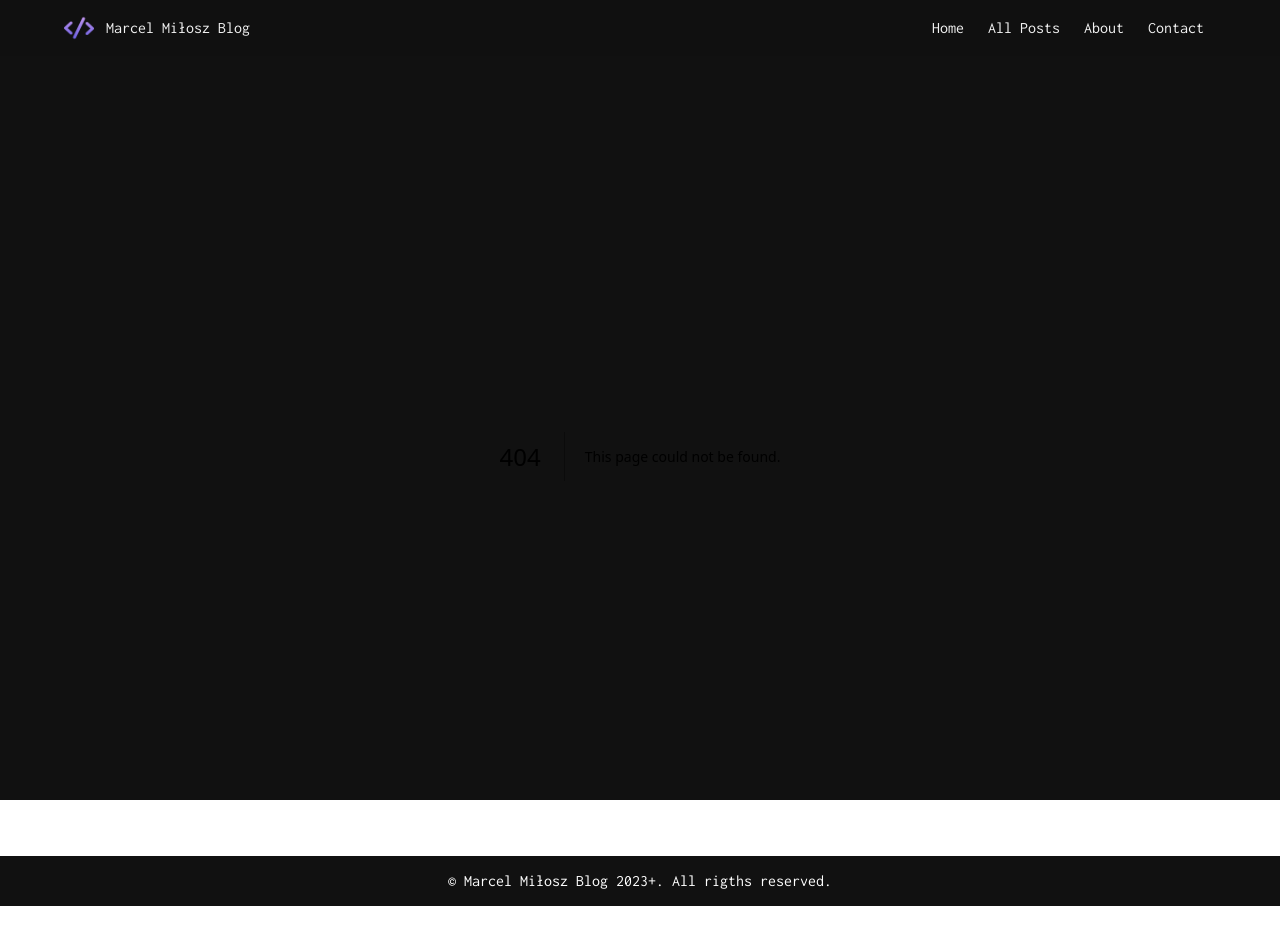
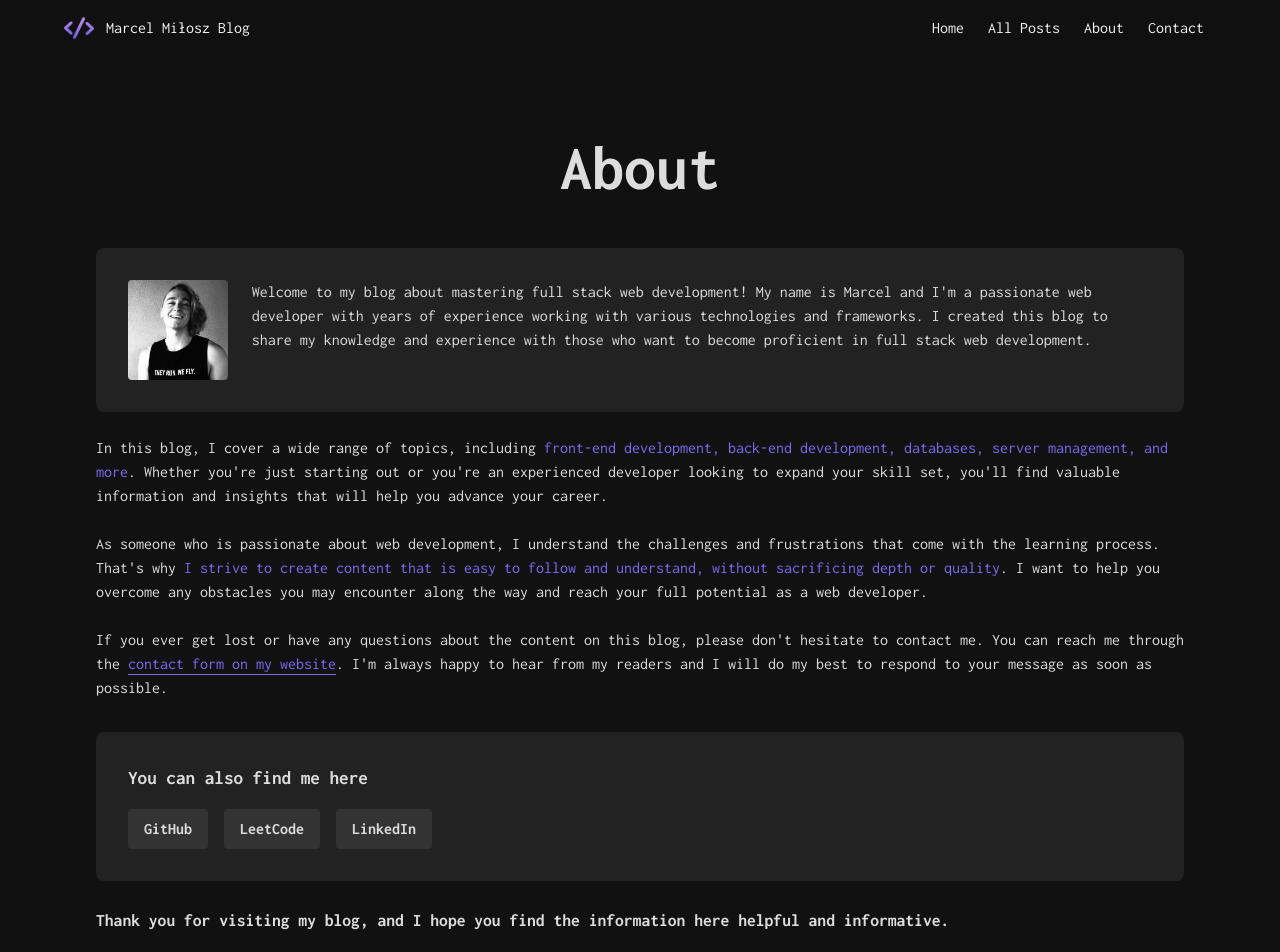
Before and after one commit to marcelmilosz/myBlog-NextJs-React-MongoDb, a Next.js app: page /about in a window 1280 px wide. Before the commit this address had no page. Shown: the top 952 px of the page. Before the commit the page ends 906 px from the top, so only its background shows below. Built offline with nearby package versions, Linux system fonts and the light colour scheme.

Commit message:
Added about page with styling

```diff
--- a/components/home-page/hero.module.scss
+++ b/components/home-page/hero.module.scss
@@ -6,7 +6,7 @@
 
     background-color: #111;
 
-    padding: 6rem 0;
+    padding: 4rem 0;
 
     display: flex;
     flex-direction: row;
@@ -21,7 +21,7 @@
         align-items: center;
         justify-content: center;
 
-        padding-top: 3rem;
+        padding-top: 2rem;
 
         p {
             color: #fff;
--- a/components/layout/layout.module.scss
+++ b/components/layout/layout.module.scss
@@ -29,7 +29,7 @@
 
 .Page {
     width: 100%;
-    height: 100%;
+    min-height: 100%;
     min-height: 100%;
     padding-top: 56px;
 
--- a/components/layout/main-navigation.js
+++ b/components/layout/main-navigation.js
@@ -35,8 +35,8 @@ function MainNavigation() {
                         <div className="navbar-item">
                             <Link className={classes.navLink} href="/"><p className="navbar-item">Home</p></Link>
                             <Link className={classes.navLink} href="/posts"><p className="navbar-item">All Posts</p></Link>
-                            <Link className={classes.navLink} href="/"><p className="navbar-item">About</p></Link>
-                            <Link className={classes.navLink} href="/"><p className="navbar-item">Contact</p></Link>
+                            <Link className={classes.navLink} href="/about"><p className="navbar-item">About</p></Link>
+                            <Link className={classes.navLink} href="/contact"><p className="navbar-item">Contact</p></Link>
                         </div>
                     </div>
                 </div>
@@ -47,20 +47,5 @@ function MainNavigation() {
     )
 }
 
-{/* // <header className={classes.Header}>
-        //     <div className={classes.LogoContainer}>
-        //         <Image src={LogoImage} alt={"Logo - home page"} width={512} height={512} />
-        //         <a className={classes.Link} href="/"> <Logo /> </a>
-        //     </div>
-
-        //     <nav>
-        //         <ul>
-        //             <li> <a className={classes.Link} href="/"> Home </a> </li>
-        //             <li> <a className={classes.Link} href="/posts"> Posts </a> </li>
-        //             <li> <a className={classes.Link} href="/about"> About me </a> </li>
-        //             <li> <a className={classes.Link} href="/contact"> Contact </a> </li>
-        //         </ul>
-        //     </nav>
-        // </header> */}
 
 export default MainNavigation;
--- a/components/posts/all-posts.module.scss
+++ b/components/posts/all-posts.module.scss
@@ -6,14 +6,14 @@
 
     background-color: #fafafa;
 
-    padding: 4rem;
+    padding: 4rem 0rem;
 
     @include tablet() {
         padding: 4rem 0;
     }
 
     h1 {
-        font-size: 3rem;
+        font-size: 4rem;
         font-weight: 700;
 
         text-align: center;
@@ -42,7 +42,7 @@
             grid-template-columns: 1fr 1fr;
             align-content: center;
 
-            @include tablet {
+            @include laptop {
                 grid-template-columns: 1fr;
             }
         }
--- a/components/posts/post-item.module.scss
+++ b/components/posts/post-item.module.scss
@@ -1,3 +1,5 @@
+@import "../../src/styles/mixins.scss";
+
 .PostItem {
     width: 100%;
     background-color: #fff;
@@ -17,9 +19,13 @@
 
     .PostImageContainer {
         width: 100%;
-        height: 250px;
+        max-height: 250px;
 
         overflow: hidden;
+
+        @include tablet() {
+            max-height: 500px;
+        }
 
         .PostImage {
             width: 100%;
--- /dev/null
+++ b/src/pages/about.js
@@ -0,0 +1,57 @@
+import classes from '../styles/about.module.scss'
+import myAvatar from '../../public/images/Avatar.png';
+import Image from 'next/image';
+import Link from 'next/link';
+
+function AboutPage() {
+
+
+    return (
+        <div className={classes.AboutPage}>
+            <div className="container is-max-widescreen">
+                <div className='container is-fluid'>
+                    <div className={classes.AboutPageContainer}>
+                        <h1> About </h1>
+
+
+                        <div className={classes.AboutMeContainer}>
+                            <Image src={myAvatar} alt="Marcel Milosz" width={100} height={100} />
+                            <p> Welcome to my blog about mastering full stack web development! My name is Marcel and I&apos;m a passionate web developer with years of experience working with various technologies and frameworks. I created this blog to share my knowledge and experience with those who want to become proficient in full stack web development.</p>
+                        </div>
+
+                        <div className={classes.AboutBlogContainer}>
+                            <p>
+                                <br />
+                                In this blog, I cover a wide range of topics, including <b>front-end development, back-end development, databases, server management, and more</b>. Whether you&apos;re just starting out or you&apos;re an experienced developer looking to expand your skill set, you&apos;ll find valuable information and insights that will help you advance your career.
+                                <br /><br />
+
+                                As someone who is passionate about web development, I understand the challenges and frustrations that come with the learning process. That&apos;s why <b>I strive to create content that is easy to follow and understand, without sacrificing depth or quality</b>. I want to help you overcome any obstacles you may encounter along the way and reach your full potential as a web developer.
+                                <br /> <br />
+
+                                If you ever get lost or have any questions about the content on this blog, please don&apos;t hesitate to contact me. You can reach me through the <Link href='/contact'>contact form on my website</Link>. I&apos;m always happy to hear from my readers and I will do my best to respond to your message as soon as possible.
+
+                            </p>
+                        </div>
+
+                        <div className={classes.findMeContainer}>
+                            <h3> You can also find me here </h3>
+                            <div>
+                                <Link href='https://github.com/marcelmilosz' target='_blank'> GitHub </Link>
+                                <Link href='https://leetcode.com/Marcluu/' target='_blank'> LeetCode </Link>
+                                <Link href='https://www.linkedin.com/in/marcel-mi%C5%82osz-82aab8239/' target='_blank'> LinkedIn </Link>
+                            </div>
+
+
+                        </div>
+
+                        <p className={classes.thanksText}> <br /> Thank you for visiting my blog, and I hope you find the information here helpful and informative. </p>
+                    </div>
+                </div>
+            </div>
+
+
+        </div>
+    )
+}
+
+export default AboutPage;
--- /dev/null
+++ b/src/styles/about.module.scss
@@ -0,0 +1,119 @@
+@import "../styles/mixins.scss";
+
+.AboutPage {
+    width: 100%;
+    min-height: calc(100% - 50px);
+
+    padding: 4rem 0rem;
+    font-size: 1rem;
+
+    color: #ddd;
+
+    .AboutPageContainer {
+        width: 100%;
+        min-height: 100%;
+
+        h1 {
+            font-size: 4rem;
+            font-weight: 700;
+            text-align: center;
+            margin-bottom: 2rem;
+        }
+
+        b {
+            color: #7b6cf1;
+            font-size: 1em;
+            font-weight: 400;
+        }
+
+        .thanksText {
+            font-weight: 700;
+            font-size: 1.1em;
+        }
+
+        .AboutMeContainer {
+            width: 100%;
+            min-height: 100px;
+            background-color: #222;
+
+            padding: 2rem;
+            border-radius: 8px;
+
+            display: flex;
+            flex-direction: row;
+            gap: 1.5rem;
+
+            @include mobile() {
+                flex-direction: column;
+            }
+
+            img {
+                width: 100px;
+                max-width: 100px;
+                height: auto;
+                max-height: 100px;
+                border-radius: 4px;
+            }
+        }
+
+        .AboutBlogContainer {
+            a {
+                color: #7b6cf1;
+                font-size: 1em;
+                font-weight: 400;
+                padding-bottom: 2px;
+                border-bottom: 1px solid #7b6cf1;
+
+                transition: transform 200ms;
+
+                &:hover {
+                    transform: scale(1.05);
+                }
+            }
+        }
+
+        .findMeContainer {
+            width: 100%;
+            min-height: 100px;
+
+            margin-top: 2rem;
+
+            background-color: #222;
+
+            padding: 2rem;
+
+            border-radius: 8px;
+
+            h3 {
+                font-size: 1.2rem;
+                color: #ddd;
+                font-weight: 700;
+                margin-bottom: 1rem;
+            }
+
+            div {
+                width: 100%;
+                height: 100%;
+
+                display: flex;
+                flex-direction: row;
+                flex-wrap: wrap;
+                gap: 1rem;
+
+                a {
+                    padding: 0.5rem 1rem;
+                    background-color: #333;
+                    border-radius: 4px;
+                    color: #ddd;
+                    font-weight: 700;
+
+                    transition: transform 200ms;
+
+                    &:hover {
+                        transform: scale(1.05);
+                    }
+                }
+            }
+        }
+    }
+}
```
